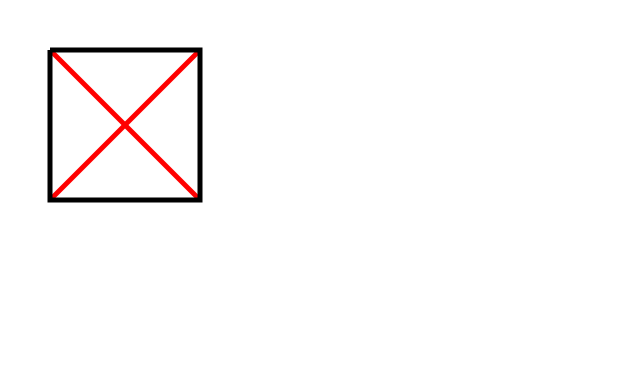
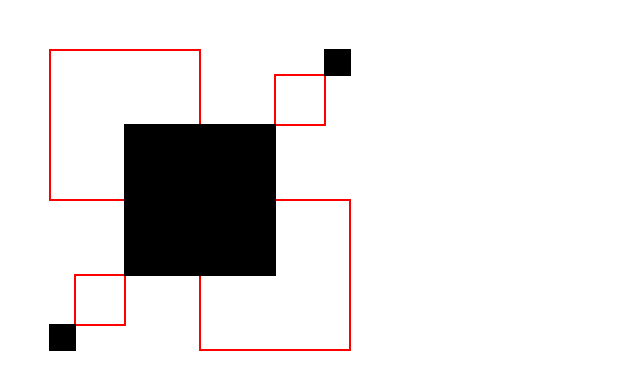
Before and after one commit to EHB-MCT/dev1-exercises-RobbeDeClerck, a plain HTML site: page index.html in a window 1280 px wide. Shown: the whole page, without its empty margins (0-640 px from the left). Drawn offline with Linux system fonts and the light colour scheme.

Commit message:
1-3 Rectangles

```diff
--- /dev/null
+++ b/exercises/1-functions/1-3.js
@@ -0,0 +1,55 @@
+"use strict";
+
+let canvas = document.querySelector('canvas');
+canvas.width = window.innerWidth;
+canvas.height = window.innerHeight;
+let context = canvas.getContext('2d');
+
+drawRectangles();
+
+function drawRectangles(){
+
+    //RED
+
+    context.beginPath();
+    context.lineWidth = 2;
+    context.strokeStyle = "red";
+
+    context.rect(50, 50, 150, 150);
+    context.stroke();
+
+    context.rect(200, 200, 150, 150);
+    context.stroke();
+
+    context.beginPath();
+    context.rect(75, 275, 50, 50);
+    context.stroke();
+
+    context.beginPath();
+    context.rect(275, 75, 50, 50);
+    context.stroke();
+
+
+    //BLACK
+
+    context.beginPath();
+    context.lineWidth = 2;
+    context.strokeStyle = "black";
+
+    context.rect(125, 125, 150, 150);
+    context.stroke();
+    context.fill();
+
+    context.beginPath();
+    context.rect(50, 325, 25, 25);
+    context.stroke();
+
+    context.fill();
+
+    context.beginPath();
+    context.rect(325, 50, 25, 25);
+    context.stroke();
+
+    context.fill();
+
+}
--- a/index.html
+++ b/index.html
@@ -1,7 +1,7 @@
 <html>
 
 <head>
-    <script src="./exercises/1-functions/1-2.js" type="module"></script>
+    <script src="./exercises/1-functions/1-3.js" type="module"></script>
     <link rel="stylesheet" type="text/css" href="styles/index.css" />
 </head>
 
```
